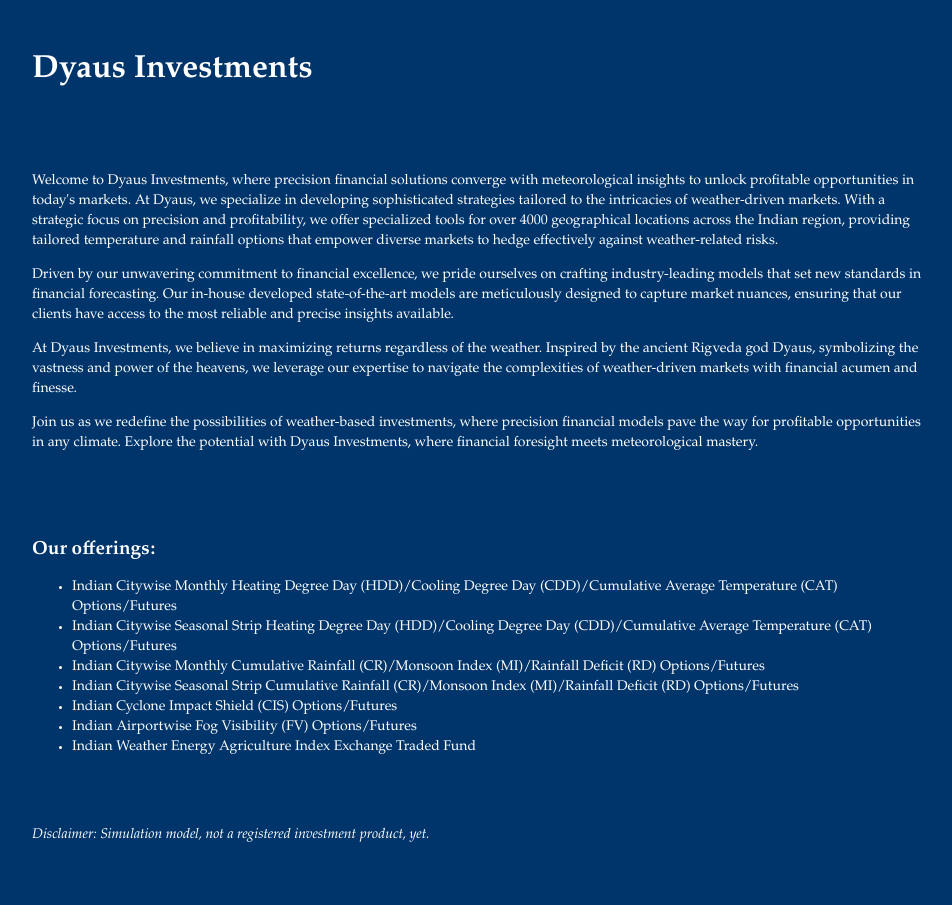
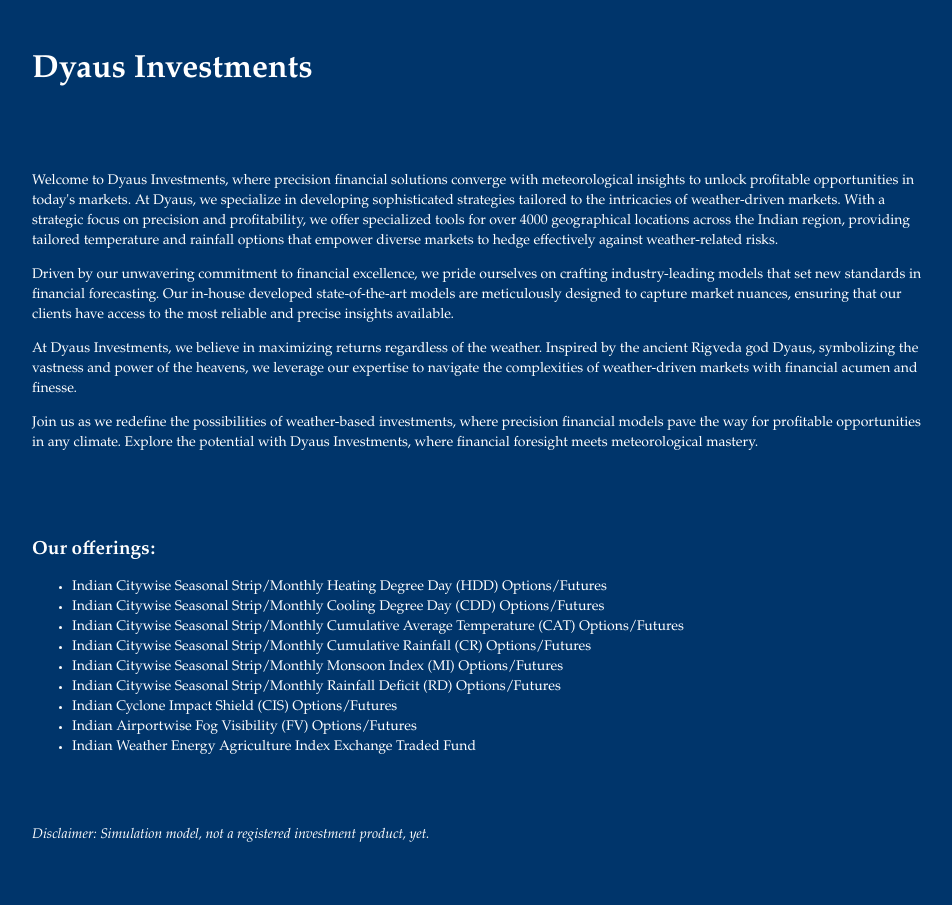
Before and after one commit to DyausInvestments/Dyaus, a Jekyll site: the page built from index.html, in a window 1280 px wide. Shown: the whole page, without its empty margins (160-1112 px from the left). Built offline with Jekyll 4.4.1, drawn with Linux system fonts in a browser that asks for light colours.

Commit message:
Update index.html

```diff
--- a/index.html
+++ b/index.html
@@ -20,10 +20,12 @@
 
 <h2>Our offerings:</h2>
 <ul>
-  <li>Indian Citywise Monthly Heating Degree Day (HDD)/Cooling Degree Day (CDD)/Cumulative Average Temperature (CAT) Options/Futures</li>
-  <li>Indian Citywise Seasonal Strip Heating Degree Day (HDD)/Cooling Degree Day (CDD)/Cumulative Average Temperature (CAT) Options/Futures</li>
-  <li>Indian Citywise Monthly Cumulative Rainfall (CR)/Monsoon Index (MI)/Rainfall Deficit (RD) Options/Futures</li>
-  <li>Indian Citywise Seasonal Strip Cumulative Rainfall (CR)/Monsoon Index (MI)/Rainfall Deficit (RD) Options/Futures</li>
+  <li>Indian Citywise Seasonal Strip/Monthly Heating Degree Day (HDD) Options/Futures</li>
+  <li>Indian Citywise Seasonal Strip/Monthly Cooling Degree Day (CDD) Options/Futures</li>
+  <li>Indian Citywise Seasonal Strip/Monthly Cumulative Average Temperature (CAT) Options/Futures</li>
+  <li>Indian Citywise Seasonal Strip/Monthly Cumulative Rainfall (CR) Options/Futures</li>
+  <li>Indian Citywise Seasonal Strip/Monthly Monsoon Index (MI) Options/Futures</li>
+  <li>Indian Citywise Seasonal Strip/Monthly Rainfall Deficit (RD) Options/Futures</li>
   <li>Indian Cyclone Impact Shield (CIS) Options/Futures</li>
   <li>Indian Airportwise Fog Visibility (FV) Options/Futures</li>
   <li>Indian Weather Energy Agriculture Index Exchange Traded Fund</li>
```
